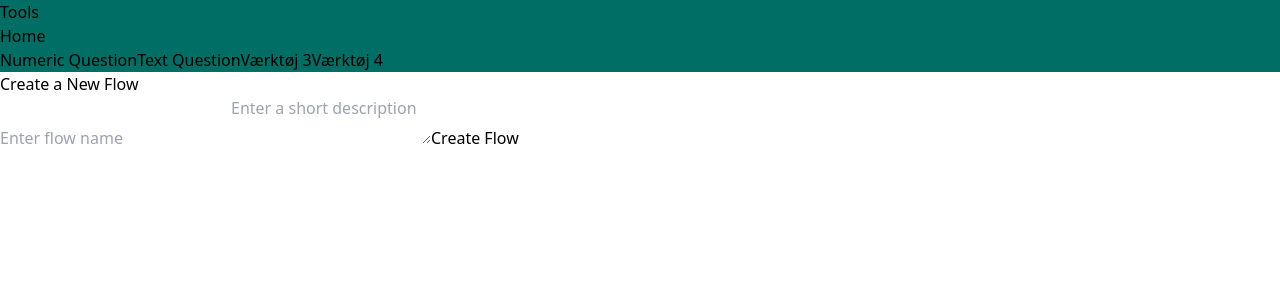
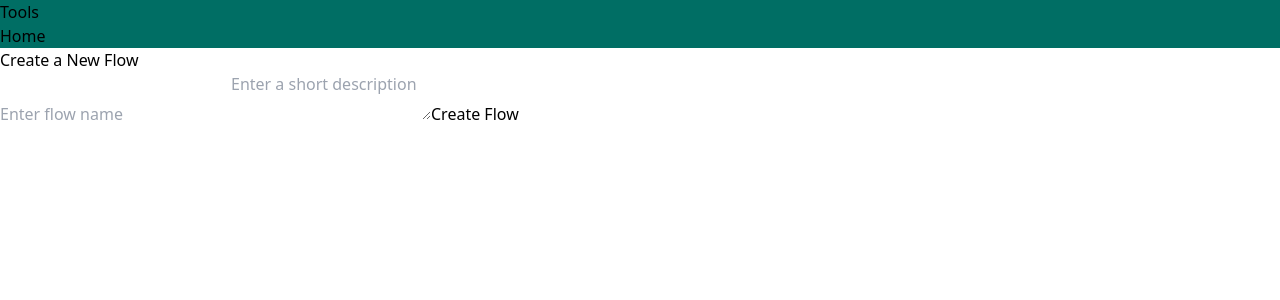
Before and after one commit to MKKLBRFFLT/Velliv-Flow-manager, a Next.js app: page / in a window 1280 px wide. Shown: the top 300 px of the page. Built offline with nearby package versions, Linux system fonts and the light colour scheme.

Commit message:
Tools hidden when not in flow

```diff
--- a/src/components/navbar.tsx
+++ b/src/components/navbar.tsx
@@ -1,21 +1,34 @@
-'use client';
-import Link from 'next/link';
+"use client";
+import Link from "next/link";
+import { usePathname } from "next/navigation";
 
 type LeftNavBarProps = {
-  onQuestionTypeChange: (type: 'number' | 'text') => void;
+  onQuestionTypeChange: (type: "number" | "text") => void;
 };
 
 export default function LeftNavBar({ onQuestionTypeChange }: LeftNavBarProps) {
+  const pathname = usePathname();
+
+  const isEditingFlow = pathname.startsWith("/flow/");
   return (
-    <nav className="fixed left-0 top-0 h-full w-48 flex flex-col items-start p-6 space-y-4" style={{ backgroundColor: '#006e64' }}>
+    <nav
+      className="fixed left-0 top-0 h-full w-48 flex flex-col items-start p-6 space-y-4"
+      style={{ backgroundColor: "#006e64" }}
+    >
       <h1 className="text-white">Tools</h1>
       <Link href="/">Home</Link>
-      <div className="flex flex-col text-xl space-y-4 text-white">
-        <button onClick={() => onQuestionTypeChange('number')}>Numeric Question</button>
-        <button onClick={() => onQuestionTypeChange('text')}>Text Question</button>
-        <button>Værktøj 3</button>
-        <button>Værktøj 4</button>
-      </div>
+      {isEditingFlow && (
+        <div className="flex flex-col text-xl space-y-4 text-white">
+          <button onClick={() => onQuestionTypeChange?.("number")}>
+            Numeric Question
+          </button>
+          <button onClick={() => onQuestionTypeChange?.("text")}>
+            Text Question
+          </button>
+          <button>Værktøj 3</button>
+          <button>Værktøj 4</button>
+        </div>
+      )}
     </nav>
   );
 }
```
